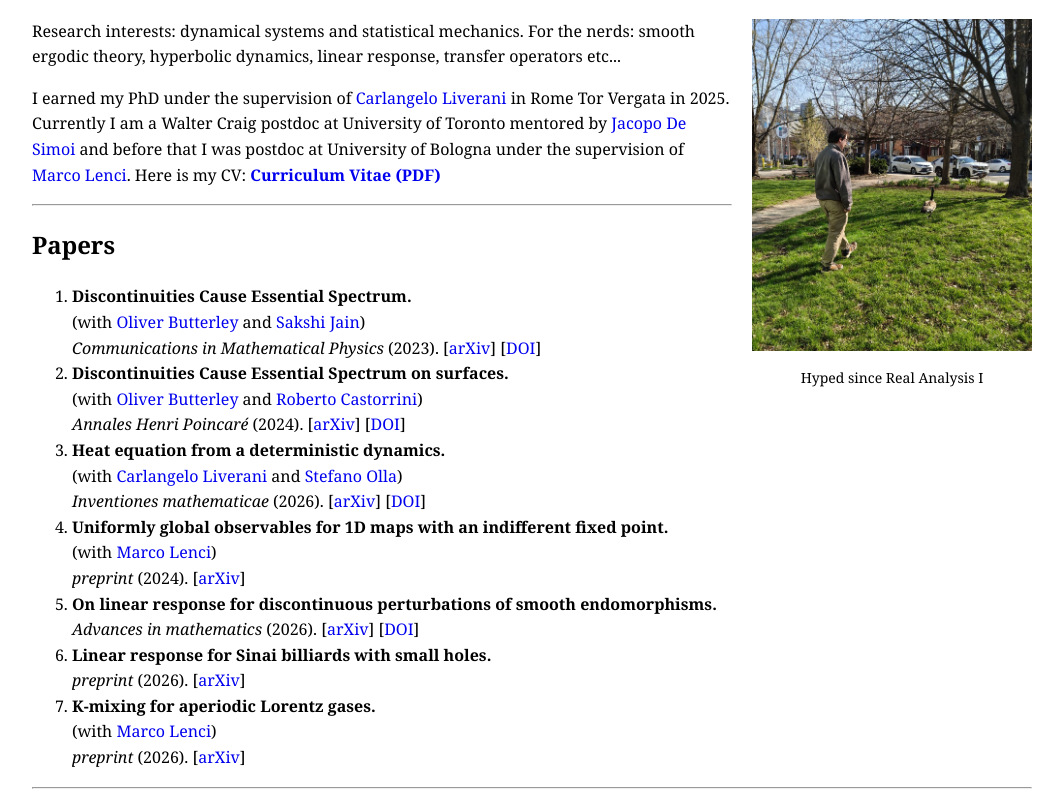
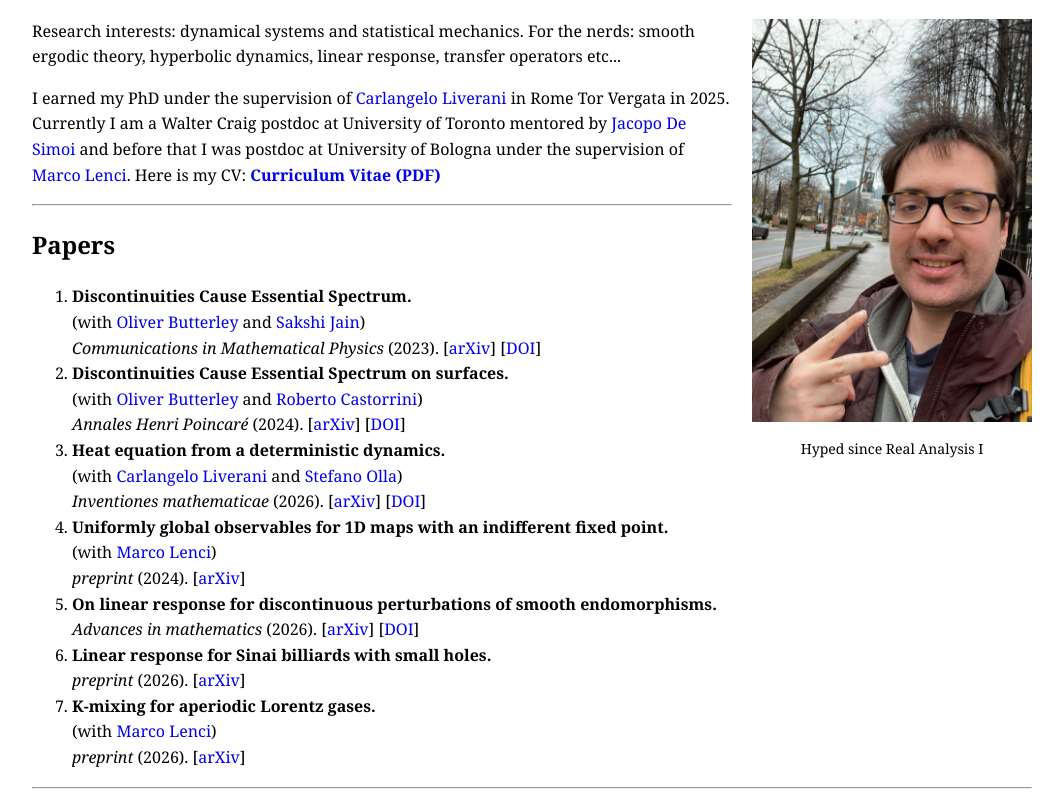
Before and after one commit to Giovi96/Website, a plain HTML site: page index.html in a window 1280 px wide. Shown: the part 134-931 px from the top of the page, without its empty margins (108-1171 px from the left). Drawn offline with Linux system fonts and the light colour scheme.

Commit message:
Replace goose image with profile image

```diff
--- a/index.html
+++ b/index.html
@@ -31,7 +31,7 @@
 <h1>Giovanni Canestrari</h1>
 
 <div style="float:right; margin-left:20px; text-align:center;">
-  <img src="goose.jpeg" width="280">
+  <img src="profile.jpeg" width="280">
 
   <div style="font-size:14px; margin-top:8px;">
     Hyped since Real Analysis I
```
